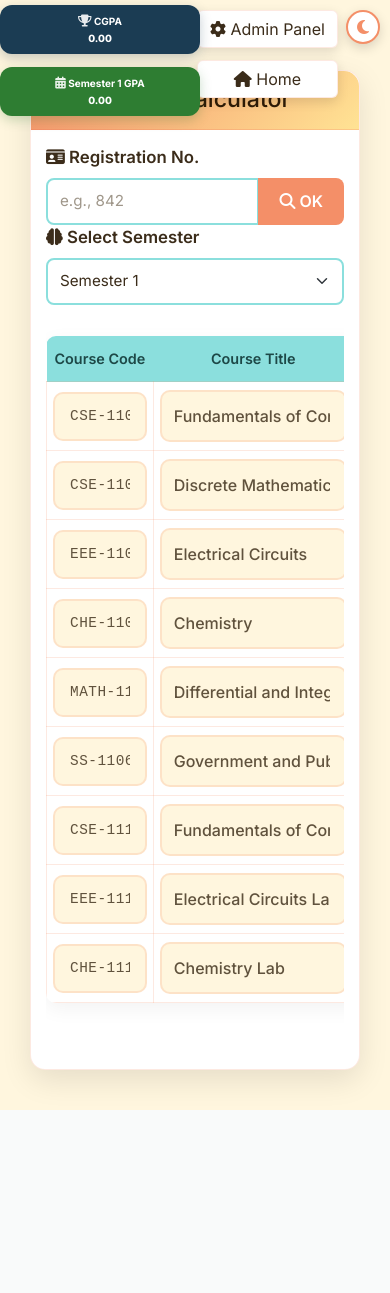
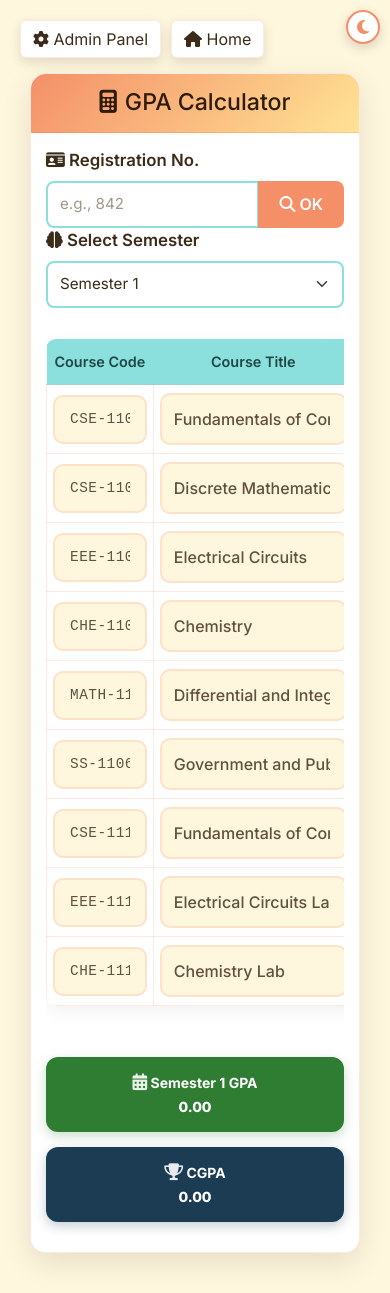
Before and after one commit to AARafi01/fec10, a Flask app: page /gpa_calc in a window 390 px wide. Before the commit the page ends 1110 px from the top, so only its background shows below. Run offline with Flask 3, Linux system fonts and the light colour scheme; a user stored in the database is signed in.

Commit message:
Make site fully mobile responsive

```diff
--- a/static/css/main.css
+++ b/static/css/main.css
@@ -467,27 +467,18 @@ body.login-body {
 
 /* GPA Components */
 .gpa-result {
-    position: fixed;
-    top: 5px;
-    left: 0;
-    font-size: 10px;
+    font-size: 14px;
     font-weight: 700;
-    width: 200px;
-    padding: 10px 12px;
+    padding: 15px 20px;
     color: #ffffff !important;
     border-radius: 12px;
-    line-height: 12px;
-    z-index: 1050;
-    /* iOS Safari: prevent fixed element from disappearing during scroll/transform */
-    -webkit-transform: translateZ(0);
-    transform: translateZ(0);
-    will-change: transform;
+    z-index: 10;
+    margin-bottom: 15px;
 }
 
 .semester-gpa {
     background-color: #2e7d32 !important;
     box-shadow: 0 4px 12px rgba(46, 125, 50, 0.25) !important;
-    top: 67px;
 }
 
 .cgpa-result {
@@ -754,7 +745,7 @@ body.login-body {
 /* Responsive Design */
 @media (max-width: 768px) {
     body:not(.login-body) {
-        padding-top: 70px;
+        padding-top: 20px;
     }
 
     .main-container {
@@ -763,8 +754,12 @@ body.login-body {
     }
 
     .nav-buttons-container {
-        top: 10px;
-        right: 52px;
+        position: static;
+        flex-direction: row;
+        justify-content: flex-start;
+        flex-wrap: wrap;
+        gap: 10px;
+        margin-bottom: 15px;
     }
 
     .theme-toggle-btn {
```
Also changed, not shown: database.db.
